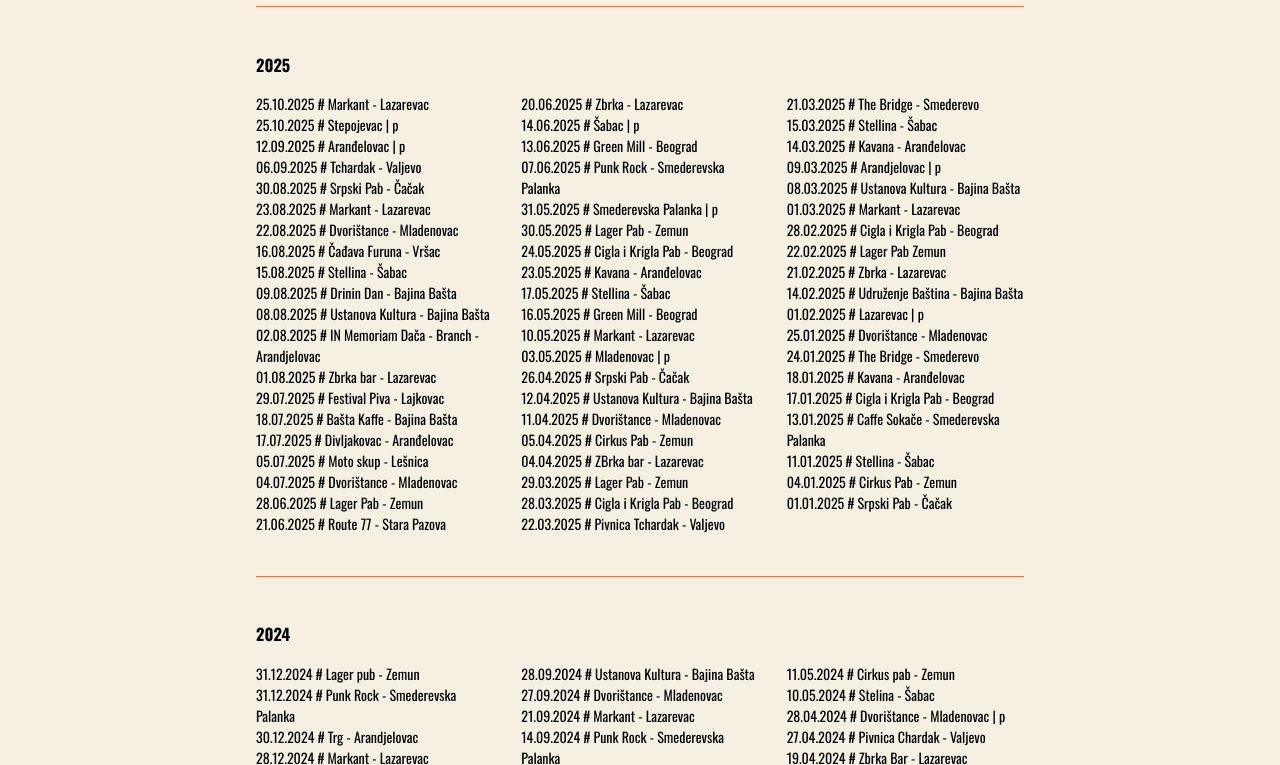
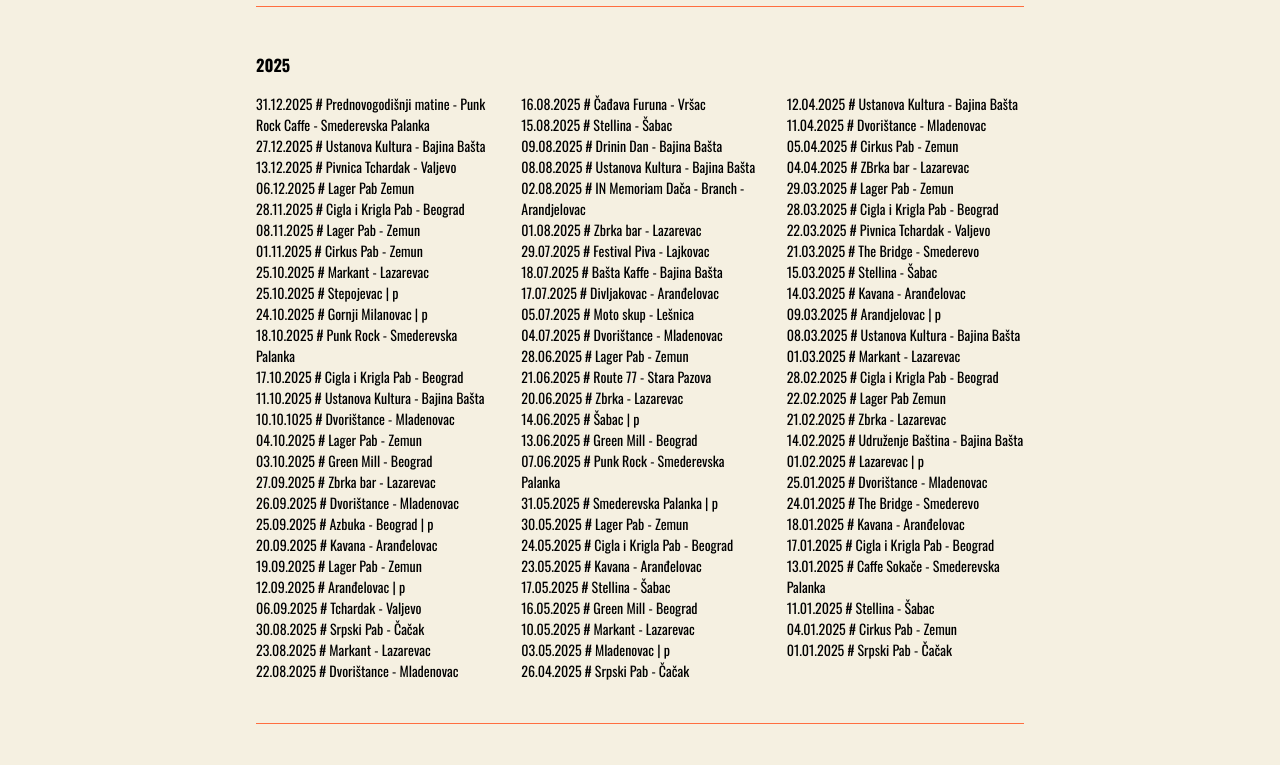
Before and after one commit to dropsound/lusteri-bend-website, a website: page src/pages/svirke.html in a window 1280 px wide. Shown: the part 310-1075 px from the top of the page. Drawn offline with nearby package versions, Linux system fonts and the light colour scheme; files that its build step writes are made by us from their sources.

Commit message:
update september 2025

```diff
--- a/src/gigsBase.html
+++ b/src/gigsBase.html
@@ -1,8 +1,27 @@
 <article class="2024 finished">
   <h3>2025</h3>
   <ul class="concert-year-list custom-columns">
+    <li>31.12.2025 # Prednovogodišnji matine - Punk Rock Caffe - Smederevska Palanka</li>
+    <li>27.12.2025 # Ustanova Kultura - Bajina Bašta </li>
+    <li>13.12.2025 # Pivnica Tchardak - Valjevo </li>
+    <li>06.12.2025 # Lager Pab Zemun </li>
+    <li>28.11.2025 # Cigla i Krigla Pab - Beograd </li>
+    <li>08.11.2025 # Lager Pab - Zemun </li>
+    <li>01.11.2025 # Cirkus Pab - Zemun </li>
     <li>25.10.2025 # Markant - Lazarevac</li>
     <li>25.10.2025 # Stepojevac | p</li>
+    <li>24.10.2025 # Gornji Milanovac | p</li>
+    <li>18.10.2025 # Punk Rock - Smederevska Palanka </li>
+    <li>17.10.2025 # Cigla i Krigla Pab - Beograd </li>
+    <li>11.10.2025 # Ustanova Kultura - Bajina Bašta</li>
+    <li>10.10.1025 # Dvorištance - Mladenovac</li>
+    <li>04.10.2025 # Lager Pab - Zemun</li>
+    <li>03.10.2025 # Green Mill - Beograd </li>
+    <li>27.09.2025 # Zbrka bar - Lazarevac</li>
+    <li>26.09.2025 # Dvorištance - Mladenovac</li>
+    <li>25.09.2025 # Azbuka - Beograd | p</li>
+    <li>20.09.2025 # Kavana - Aranđelovac</li>
+    <li>19.09.2025 # Lager Pab - Zemun</li>
     <li>12.09.2025 # Aranđelovac | p</li>
     <li>06.09.2025 # Tchardak - Valjevo</li>
     <li>30.08.2025 # Srpski Pab - Čačak</li>
```
Also changed, not shown: src/pages/foto.html (+3 -0 lines), src/assets/images/art/lusteri-vasalica.png (added), src/assets/images/posters/branch-2022.png (added).
